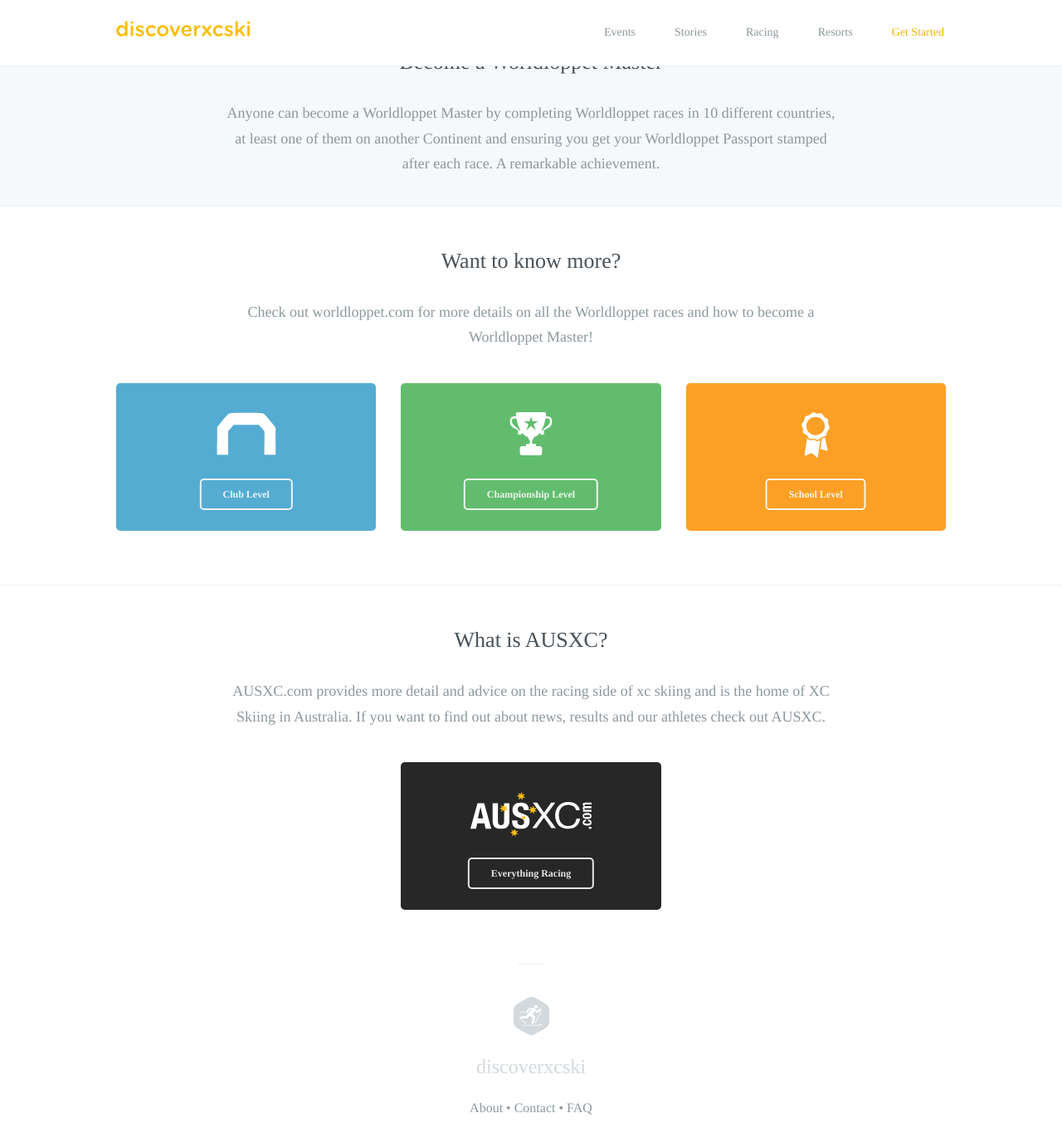
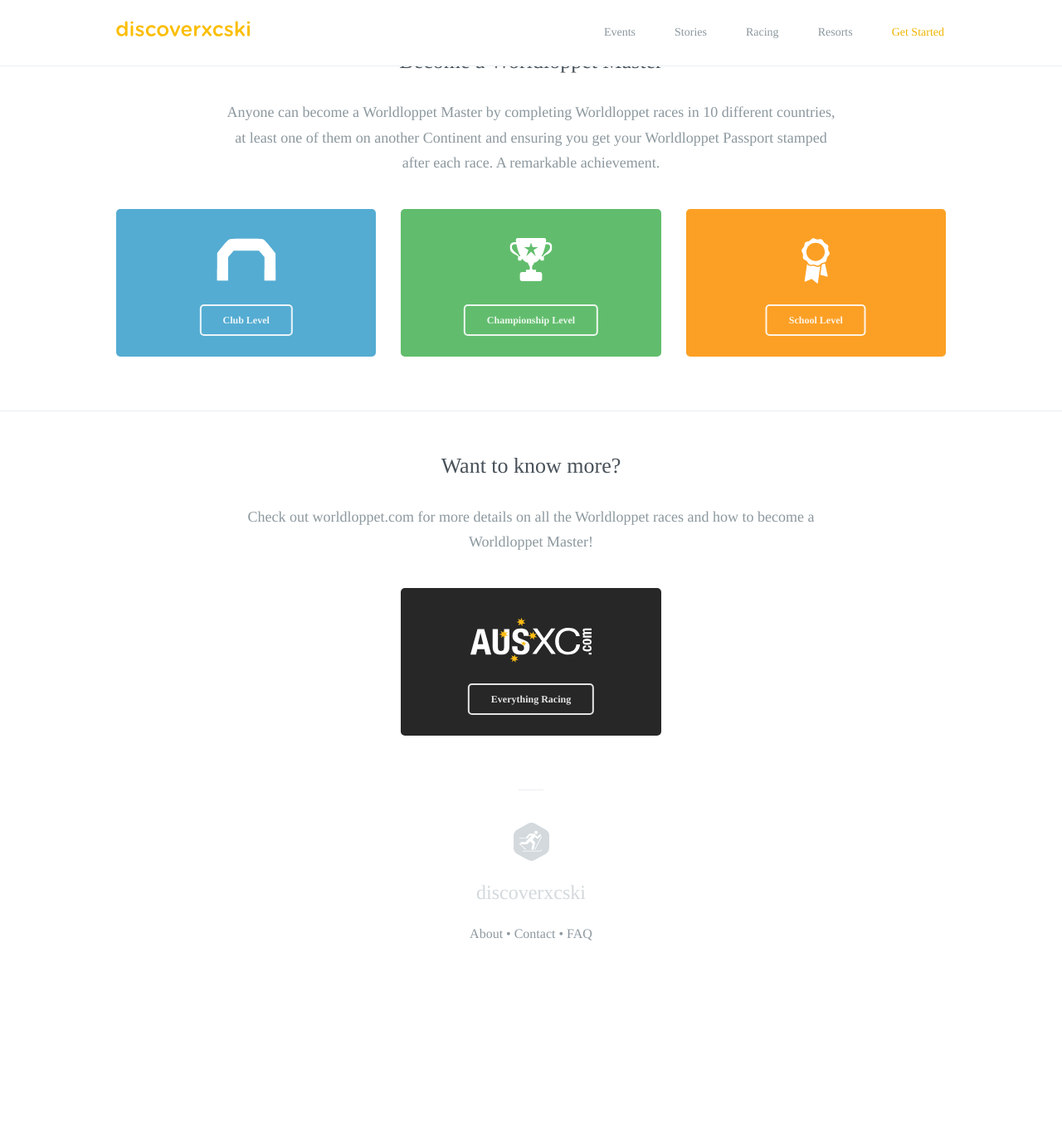
Before and after one commit to robcatto/robcatto.github.io, a Jekyll site: the page built from racing/worldloppet/index.html, in a window 1280 px wide and 1400 px high, scrolled down 1372 px. Shown: the top 1383 px of the window at 83% size. Built offline with Jekyll 4.4.1, drawn with Linux system fonts in a browser that asks for light colours; some web fonts are replaced; Markdown is read by kramdown in place of the engine named in the settings; after the commit the page ends 2562 px from its top, so only the background shows below that.

Commit message:
Update index.html

```diff
--- a/racing/worldloppet/index.html
+++ b/racing/worldloppet/index.html
@@ -64,18 +64,10 @@ layout: default
                     <a class="button small dark" href="/event-types" data-featurette="analytics-click-event" data-event-category="button" data-event-action="M: Clicked Design an iOS Game" data-event-label="Source: Homepage Alt" id="featurette-35">More Info</a>
                 </section>
 
-                    <section class="mobile_section section_hasbg">
-                    <h3>Become a Worldloppet Master</h3>
-                    <p>Anyone can become a Worldloppet Master by completing Worldloppet races in 10 different countries, at least one of them on another Continent and ensuring you get your Worldloppet Passport stamped after each race.  A remarkable achievement.
-
-                    </p>
-
-                </section>
-
                  <section class="mobile_section">
-                <h3>Want to know more?</h3>
+                <h3>Become a Worldloppet Master</h3>
                 <p>
-                   Check out worldloppet.com for more details on all the Worldloppet races and how to become a Worldloppet Master!
+                   Anyone can become a Worldloppet Master by completing Worldloppet races in 10 different countries, at least one of them on another Continent and ensuring you get your Worldloppet Passport stamped after each race.  A remarkable achievement.
                 </p>
                 <div class="row">
 
@@ -138,9 +130,10 @@ layout: default
                 </section>
 
                  <section class="mobile_section" style="border-bottom: none">
-                <h3>What is AUSXC?</h3>
+                <h3>Want to know more?</h3>
                 <p>
-                    AUSXC.com provides more detail and advice on the racing side of xc skiing and is the home of XC Skiing in Australia. If you want to find out about news, results and our athletes check out AUSXC.
+                    Check out worldloppet.com for more details on all the Worldloppet races and how to become a Worldloppet Master!
+
                 </p>
 
                     <div class="row">
```
